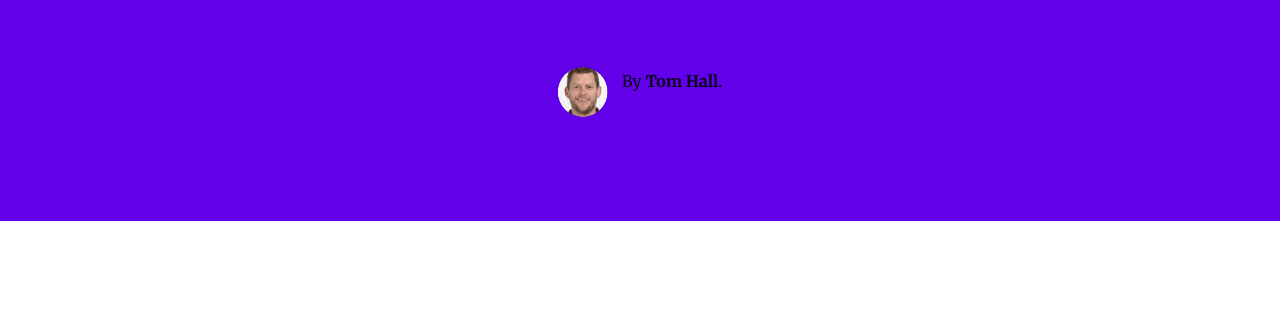
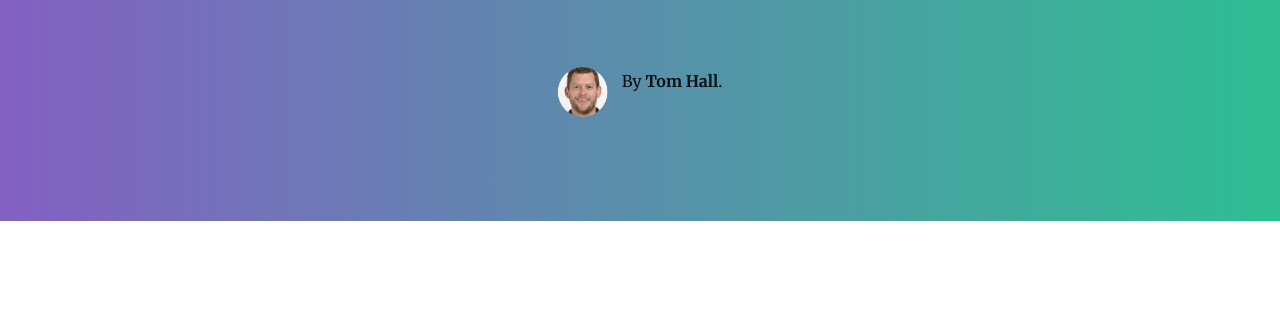
Before and after one commit to thall1961/me, a Gatsby site: page / in a window 1280 px wide. Shown: the part 327-638 px from the top of the page. Built offline with nearby package versions, Linux system fonts and the light colour scheme; Gatsby itself is replaced by a stand-in of ours; some packages are replaced by stand-ins of ours.

Commit message:
styling 8

```diff
--- a/src/components/layout.tsx
+++ b/src/components/layout.tsx
@@ -66,7 +66,8 @@ function Layout({location, children}: InferProps<typeof Layout.propTypes>) {
     <>
       <div style={{
         padding: `${rhythm(7)} 0`,
-        background: '#6200EA',
+        backgroundColor: '#8360c3',
+        background: 'linear-gradient(to right, #8360c3, #2ebf91)',
         textAlign: 'center',
         position: 'relative'
       }}
```
